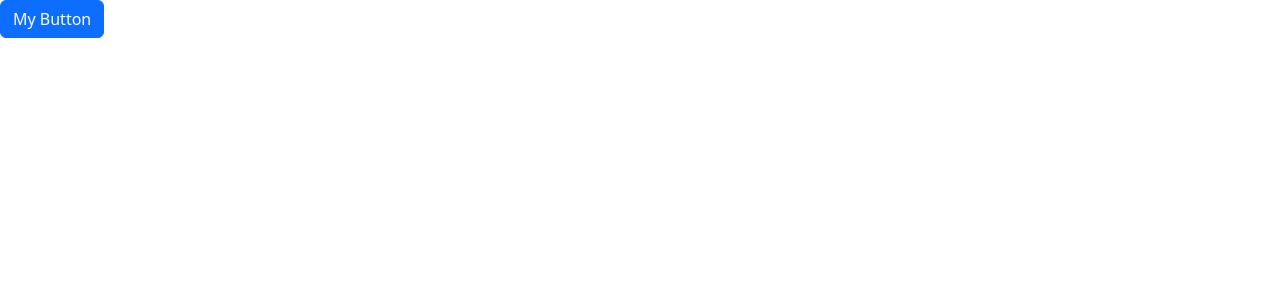
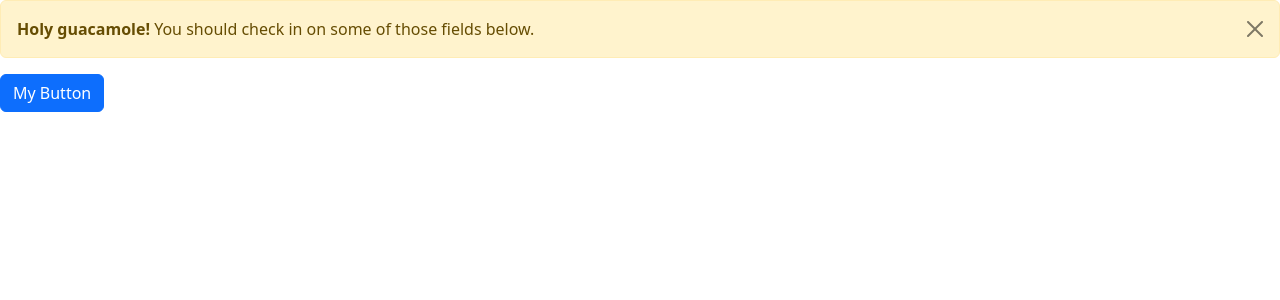
Before and after one commit to 47-r0nan/ReactWithMosh, a React (Vite) app: page / in a window 1280 px wide. Both pictures are taken after a click on the button "My Button". Shown: the top 300 px of the page. Built offline with nearby package versions, Linux system fonts and the light colour scheme.

Commit message:
Finished YT Tutorial and completed alert exercise

```diff
--- a/src/App.tsx
+++ b/src/App.tsx
@@ -1,9 +1,15 @@
 import ButtonExercise from "./components/ButtonExercise";
+import DismissableAlert from "./components/DismissableAlert";
+import { useState } from "react";
 
 function App() {
+  const [alertVisible, setAlertVisibility] = useState(false);
   return (
     <div>
-      <ButtonExercise onClick={() => console.log("Clicked")}>
+      {alertVisible && (
+        <DismissableAlert onClose={() => setAlertVisibility(false)} />
+      )}
+      <ButtonExercise onClick={() => setAlertVisibility(true)}>
         My Button
       </ButtonExercise>
     </div>
--- /dev/null
+++ b/src/components/DismissableAlert.tsx
@@ -0,0 +1,26 @@
+import { ReactNode } from "react";
+
+interface DismissableAlertProps {
+  onClose: () => void;
+}
+
+const DismissableAlert = ({ onClose }: DismissableAlertProps) => {
+  return (
+    <div
+      className="alert alert-warning alert-dismissible fade show"
+      role="alert"
+    >
+      <strong>Holy guacamole!</strong> You should check in on some of those
+      fields below.
+      <button
+        type="button"
+        className="btn-close"
+        onClick={onClose}
+        data-bs-dismiss="alert"
+        aria-label="Close"
+      ></button>
+    </div>
+  );
+};
+
+export default DismissableAlert;
```
